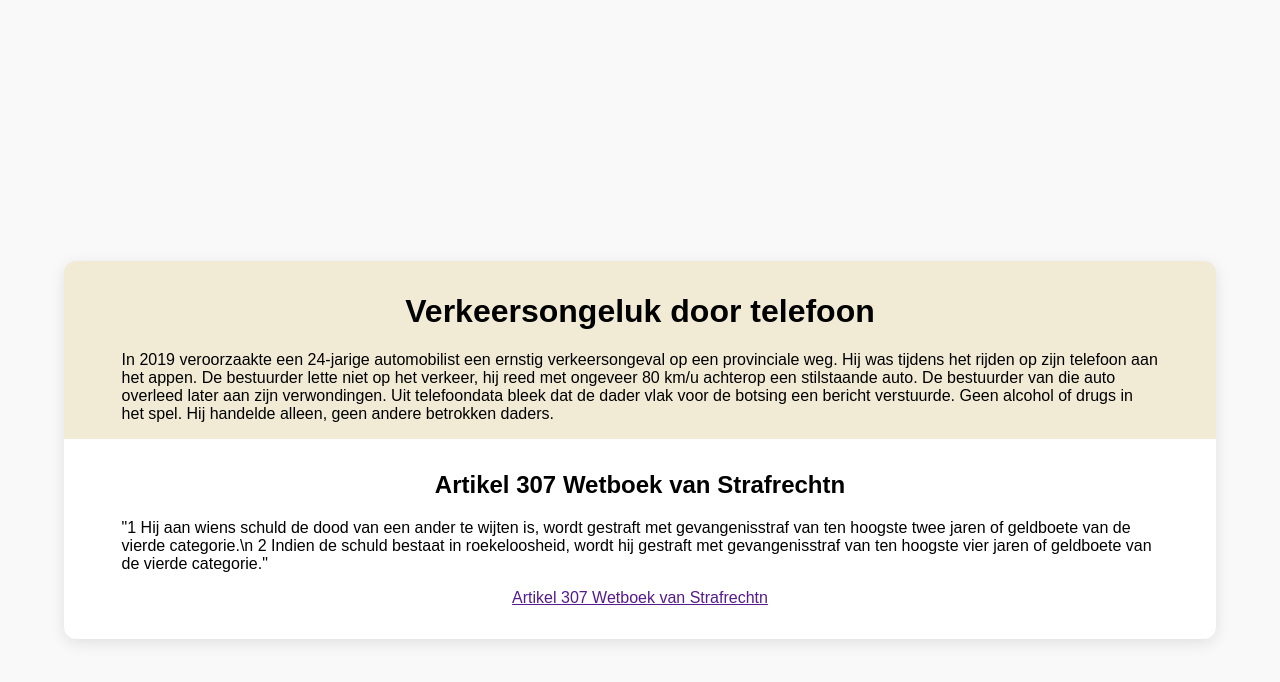
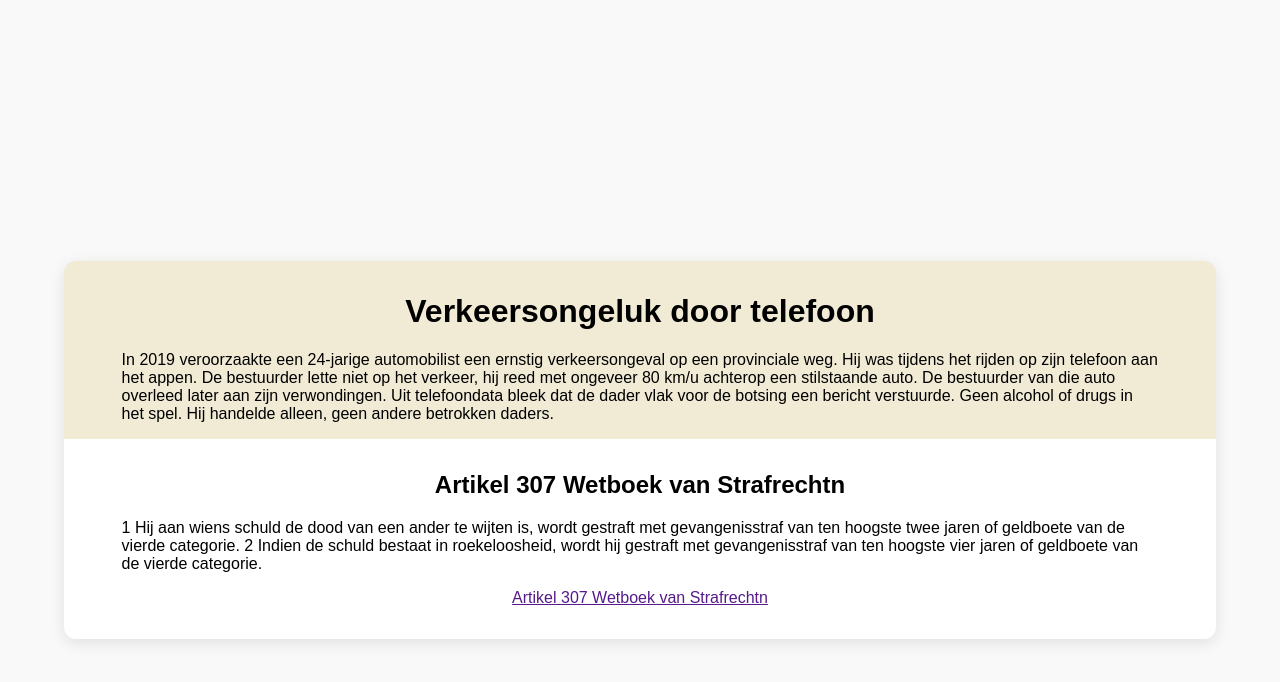
Before and after one commit to stanplayzz/maatschapij, a Jekyll site: the page built from _zaken/zaak8.md, in a window 1280 px wide. Shown: the top 682 px of the page. Built offline with Jekyll 4.4.1, drawn with Linux system fonts in a browser that asks for light colours.

```diff
--- a/_zaken/zaak8.md
+++ b/_zaken/zaak8.md
@@ -4,7 +4,6 @@ title: Verkeersongeluk door telefoon
 description: "In 2019 veroorzaakte een 24-jarige automobilist een ernstig verkeersongeval op een provinciale weg. Hij was tijdens het rijden op zijn telefoon aan het appen. De bestuurder lette niet op het verkeer, hij reed met ongeveer 80 km/u achterop een stilstaande auto. De bestuurder van die auto overleed later aan zijn verwondingen. Uit telefoondata bleek dat de dader vlak voor de botsing een bericht verstuurde. Geen alcohol of drugs in het spel. Hij handelde alleen, geen andere betrokken daders."
 strafboek:
    - title: Artikel 307 Wetboek van Strafrechtn
-     description: >
-        "1 Hij aan wiens schuld de dood van een ander te wijten is, wordt gestraft met gevangenisstraf van ten hoogste twee jaren of geldboete van de vierde categorie.\n
+     description: "1 Hij aan wiens schuld de dood van een ander te wijten is, wordt gestraft met gevangenisstraf van ten hoogste twee jaren of geldboete van de vierde categorie.\n
         2 Indien de schuld bestaat in roekeloosheid, wordt hij gestraft met gevangenisstraf van ten hoogste vier jaren of geldboete van de vierde categorie."
 ---
```
Also changed, not shown: _zaken/zaak9.md (+1 -2 lines).
